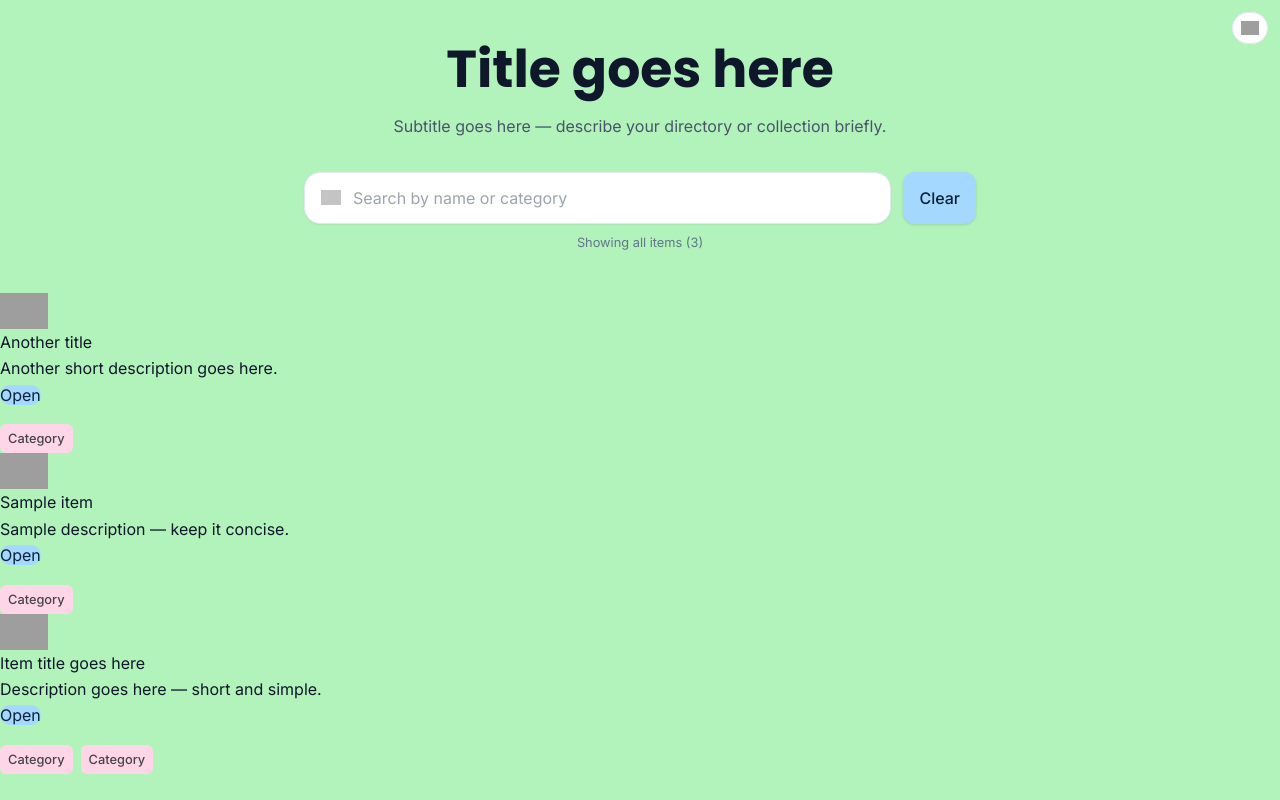
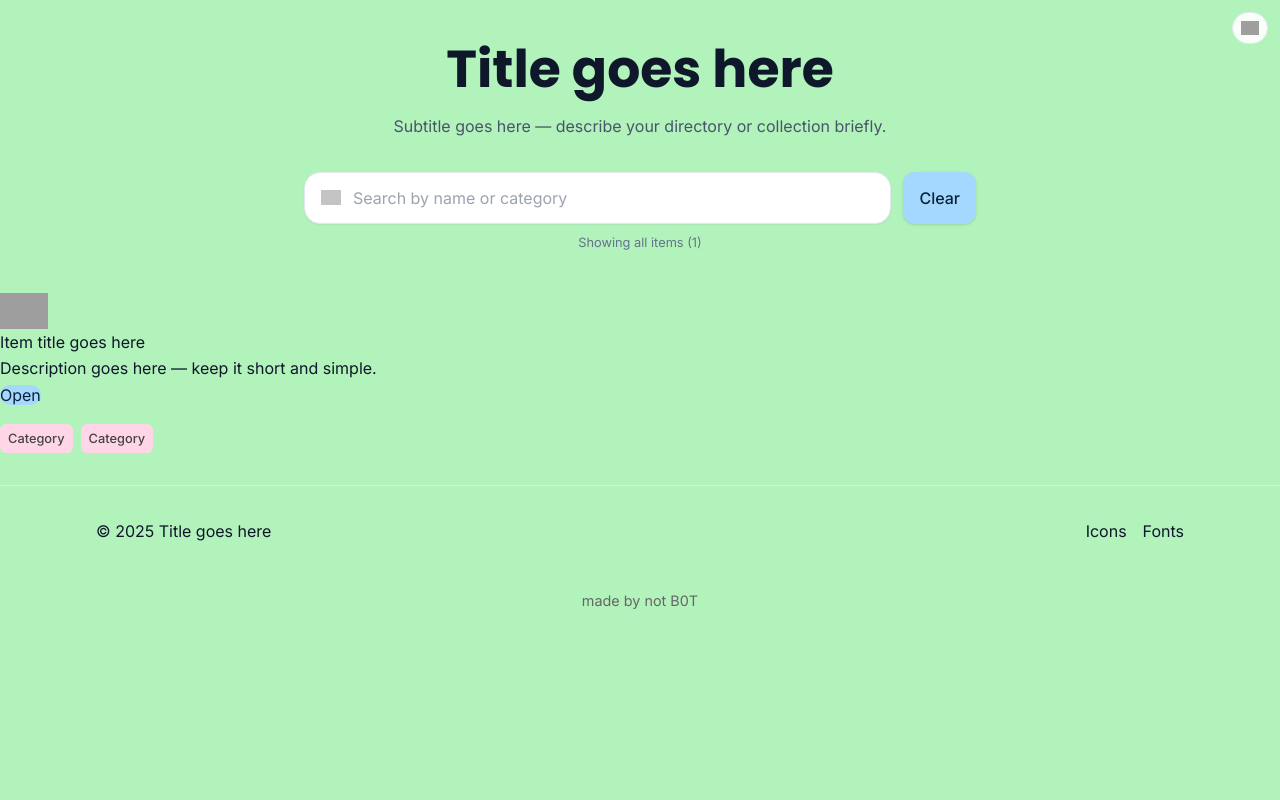
Before and after one commit to 2mwd2024/algams, a plain HTML site: page index.html in a window 1280 px wide. Shown: the top 800 px of the page. Drawn offline with Linux system fonts and the light colour scheme; grey boxes are pictures that could not be loaded.

Commit message:
Update index.html

```diff
--- a/index.html
+++ b/index.html
@@ -1,35 +1,20 @@
 <!DOCTYPE html>
 <html lang="en">
 <head>
-  <!--
-    Barebones Reusable Directory Template
-    -------------------------------------
-    This is a flexible, content-neutral directory site.
-    You can use it for any type of collection (projects, tools, games, resources, etc.).
-
-    🔧 Editing Guidelines:
-    • Replace placeholder text (Title goes here, Description goes here, etc.)
-      with your own content.
-    • Keep the structure and classes the same for animations and styling to work.
-    • 🏷️ IMPORTANT: Use unified and simplified category tags across all items
-      (e.g., use "design", not "Design Tool" or "Designs") to keep search consistent.
-  -->
   <meta charset="utf-8"/>
   <meta name="viewport" content="width=device-width, initial-scale=1"/>
+  <meta name="robots" content="index,follow"/>
   <title>Title goes here</title>
 
-  <!-- Fonts -->
   <link rel="preconnect" href="https://fonts.googleapis.com"/>
   <link rel="preconnect" href="https://fonts.gstatic.com" crossorigin/>
   <link href="https://fonts.googleapis.com/css2?family=Inter:wght@400;500;600&family=Poppins:wght@600;700&display=swap" rel="stylesheet"/>
-
-  <!-- External stylesheet (keeps layout, colors, and animations) -->
   <link rel="stylesheet" href="./style.css"/>
 
   <style>
-    /* Starred item styling (highlighted with a gold outline) */
+    /* --- Starred cards: thick gold outline --- */
     .item-card.card-starred {
-      background-color: inherit !important;
+      background-color: #ffffff !important;
       background-image: none !important;
       background-repeat: no-repeat !important;
       background-size: auto !important;
@@ -46,7 +31,13 @@
       display: none !important;
     }
 
-    /* Category badge styling */
+    .item-card.card-starred .item-card-header,
+    .item-card.card-starred .item-text-content {
+      background: transparent !important;
+      background-image: none !important;
+    }
+
+    /* --- Category badges pastel pink square background --- */
     .category-badge span {
       background-color: #ffd6e8;
       color: #444;
@@ -67,12 +58,8 @@
     }
   </style>
 </head>
-
 <body class="gjs-t-body">
 
-<!-- ============================
-     HEADER — Title + Search
-     ============================ -->
 <header class="header">
   <div class="header-container">
     <div class="header-content">
@@ -80,12 +67,11 @@
       <p class="subtitle-lead">
         Subtitle goes here — describe your directory or collection briefly.
       </p>
-
-      <form method="get" autocomplete="off" class="search-form" aria-label="Search form">
+      <form method="get" autocomplete="off" class="search-form">
         <div class="search-row">
           <div class="gjs-t-border search-input-container">
             <img src="https://api.iconify.design/lucide-search.svg" alt="Search" width="20" height="20" loading="lazy" class="search-icon"/>
-            <input type="text" id="searchInput" placeholder="Search by name or category" class="search-input-field" aria-label="Search input"/>
+            <input type="text" id="searchInput" placeholder="Search by name or category" class="search-input-field"/>
           </div>
           <button type="button" id="clearSearch" class="gjs-t-button clear-search-button">Clear</button>
         </div>
@@ -95,38 +81,30 @@
   </div>
 </header>
 
-<!-- ============================
-     MAIN — Directory Grid
-     ============================ -->
 <main class="main-content">
   <section class="items-section">
     <div id="itemsGrid" class="items-grid">
 
       <!--
         ITEM TEMPLATE
-        -------------
-        Each <article> is a reusable item card.
-        Replace placeholder text and links with your own.
-        🏷️ Tip: Keep category tags unified and consistent across all entries.
+        ----------------
+        Replace placeholder text with actual content.
+        ⚠️ Keep category tags unified and simplified across all items.
       -->
-      <article data-id="item-1" data-name="Title goes here" data-categories="category1,category2" data-starred="false" class="gjs-t-border item-card">
+      <article data-id="item-1" data-name="Item title goes here" data-categories="category1,category2" data-starred="true" class="gjs-t-border item-card card-starred">
         <button type="button" aria-label="Toggle star" title="Mark as favorite" class="star-toggle-button">
-          <img src="https://api.iconify.design/lucide-star.svg" width="18" height="18" alt="Star" loading="lazy" class="star-icon"/>
+          <img src="https://api.iconify.design/lucide-star.svg?color=%23f5c542" width="18" height="18" alt="Star" loading="lazy" class="star-icon"/>
         </button>
-
         <div class="item-card-header">
           <figure class="item-icon-figure">
             <img src="https://api.iconify.design/lucide-box.svg" alt="Item Icon" width="48" height="48" loading="lazy"/>
           </figure>
-
           <div class="item-text-content">
             <h3 class="item-name">Item title goes here</h3>
-            <p class="item-description">Description goes here — short and simple.</p>
-
+            <p class="item-description">Description goes here — keep it short and simple.</p>
             <div class="item-actions">
               <a href="#" target="_blank" rel="noopener noreferrer" class="gjs-t-button visit-item-button">Open</a>
             </div>
-
             <ul class="categories-list">
               <li class="category-badge"><span>Category</span></li>
               <li class="category-badge"><span>Category</span></li>
@@ -135,59 +113,9 @@
         </div>
       </article>
 
-      <article data-id="item-2" data-name="Another item" data-categories="tools,example" data-starred="false" class="gjs-t-border item-card">
-        <button type="button" aria-label="Toggle star" title="Mark as favorite" class="star-toggle-button">
-          <img src="https://api.iconify.design/lucide-star.svg" width="18" height="18" alt="Star" loading="lazy" class="star-icon"/>
-        </button>
-
-        <div class="item-card-header">
-          <figure class="item-icon-figure">
-            <img src="https://api.iconify.design/lucide-box.svg" alt="Item Icon" width="48" height="48" loading="lazy"/>
-          </figure>
-
-          <div class="item-text-content">
-            <h3 class="item-name">Another title</h3>
-            <p class="item-description">Another short description goes here.</p>
-
-            <div class="item-actions">
-              <a href="#" target="_blank" rel="noopener noreferrer" class="gjs-t-button visit-item-button">Open</a>
-            </div>
-
-            <ul class="categories-list">
-              <li class="category-badge"><span>Category</span></li>
-            </ul>
-          </div>
-        </div>
-      </article>
-
-      <article data-id="item-3" data-name="Sample item" data-categories="sample,design" data-starred="true" class="gjs-t-border item-card card-starred">
-        <button type="button" aria-label="Toggle star" title="Mark as favorite" class="star-toggle-button">
-          <img src="https://api.iconify.design/lucide-star.svg?color=%23f5c542" width="18" height="18" alt="Star" loading="lazy" class="star-icon"/>
-        </button>
-
-        <div class="item-card-header">
-          <figure class="item-icon-figure">
-            <img src="https://api.iconify.design/lucide-box.svg" alt="Item Icon" width="48" height="48" loading="lazy"/>
-          </figure>
-
-          <div class="item-text-content">
-            <h3 class="item-name">Sample item</h3>
-            <p class="item-description">Sample description — keep it concise.</p>
-
-            <div class="item-actions">
-              <a href="#" target="_blank" rel="noopener noreferrer" class="gjs-t-button visit-item-button">Open</a>
-            </div>
-
-            <ul class="categories-list">
-              <li class="category-badge"><span>Category</span></li>
-            </ul>
-          </div>
-        </div>
-      </article>
-
+      <!-- You can copy the above <article> for more items -->
     </div>
 
-    <!-- Empty state (shown when nothing matches search) -->
     <div id="emptyState" class="empty-state" style="display:none;">
       <div class="empty-state-content">
         <img src="https://api.iconify.design/lucide-sparkles.svg" width="36" height="36" alt="No results" loading="lazy" class="empty-state-icon"/>
@@ -198,9 +126,6 @@
   </section>
 </main>
 
-<!-- ============================
-     FOOTER
-     ============================ -->
 <footer class="footer">
   <div class="footer-container">
     <span>© 2025 Title goes here</span>
@@ -215,9 +140,6 @@
   made by not B0T
 </div>
 
-<!-- ============================
-     SCRIPT — Search & Star Logic
-     ============================ -->
 <script>
 (function() {
   const grid = document.getElementById('itemsGrid');
@@ -293,12 +215,12 @@
       const name=(card.dataset.name||'').toLowerCase();
       const cats=(card.dataset.categories||'').toLowerCase();
       const match = !q || name.includes(q) || cats.includes(q);
-      card.style.display = match ? '' : 'none';
+      card.style.display = match?'':'none';
       if(match) shown++;
     });
 
-    if(emptyState) emptyState.style.display = shown===0 ? 'block' : 'none';
-    if(resultCount) resultCount.textContent = q ? `Showing ${shown} result${shown===1?'':'s'} for “${searchInput.value}”` : `Showing all items (${shown})`;
+    if(emptyState) emptyState.style.display = shown===0?'block':'none';
+    if(resultCount) resultCount.textContent = q?`Showing ${shown} result${shown===1?'':'s'} for “${searchInput.value}”`:`Showing all items (${shown})`;
 
     renderOrder();
   }
```
